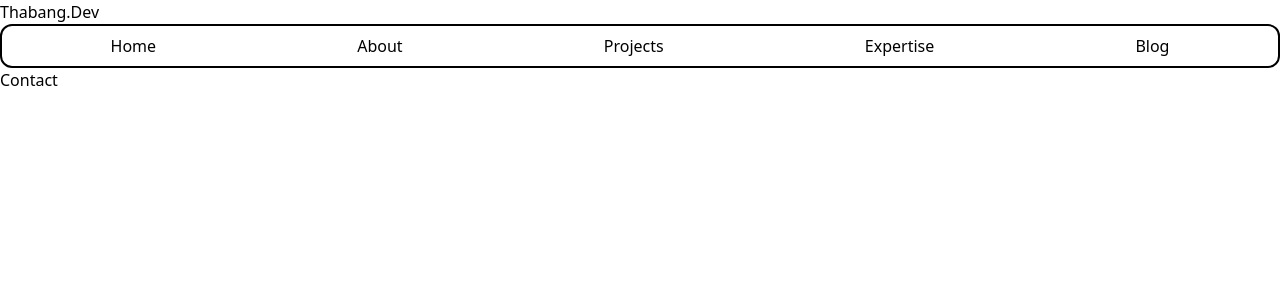
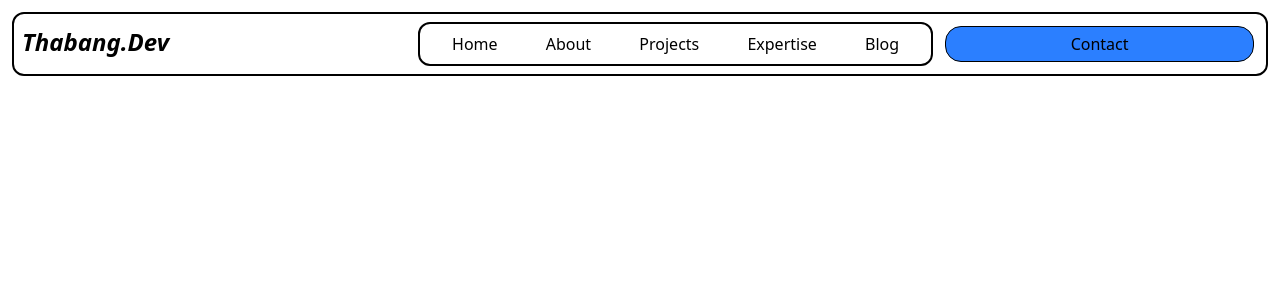
Before and after one commit to thabangDev77/thabangdev-portfolio, a React (Vite) app in the folder thabangdev-portfolio/: page / in a window 1280 px wide. Shown: the top 300 px of the page. Built offline with nearby package versions, Linux system fonts and the light colour scheme.

Commit message:
style: update navbar styling for improved layout and appearance

```diff
--- a/thabangdev-portfolio/src/components/navbar/Navbar.jsx
+++ b/thabangdev-portfolio/src/components/navbar/Navbar.jsx
@@ -3,10 +3,10 @@ import NavLink from './NavLink'
 
 function Navbar() {
   return (
-    <nav>
-        <h1>Thabang.Dev</h1>
+    <nav className='grid grid-flow-col gap-2 m-3 p-2 border-2 rounded-xl'>
+        <h1 className='text-2xl font-bold italic mt-1'>Thabang.Dev</h1>
         <NavLink />
-        <button>Contact</button>
+        <button className='border rounded-2xl m-1 p-1 bg-blue-500'>Contact</button>
     </nav>
   )
 }
```
